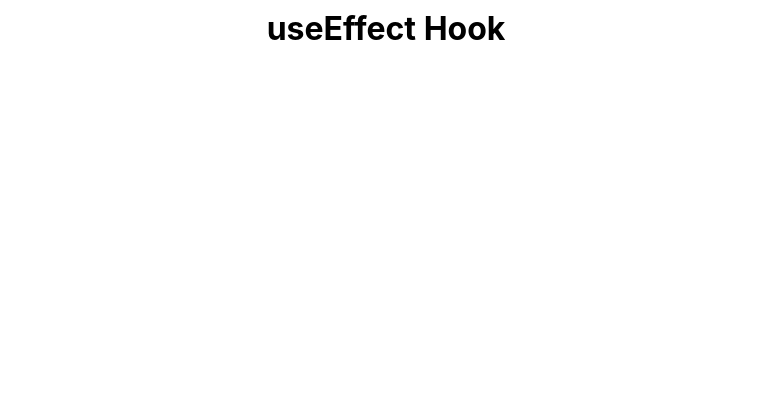
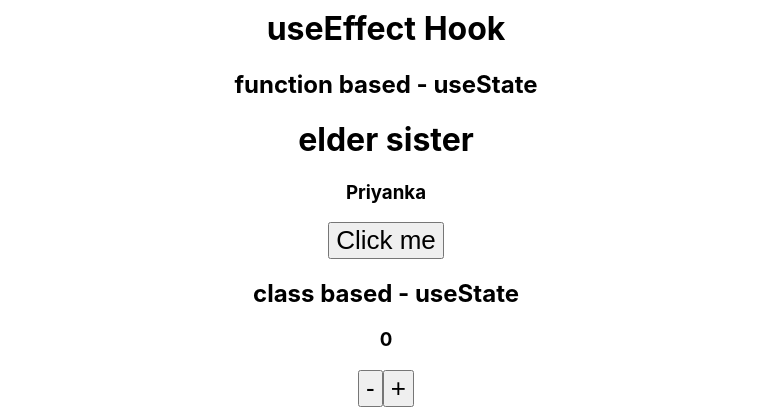
Before and after one commit to neetugond/react-revision, a React (Vite) app in the folder state-mgmt-one/: page / in a window 1280 px wide. Shown: the part 2985-3392 px from the top of the page, without its empty margins (254-1025 px from the left). Before the commit the page ends 3055 px from the top, so only its background shows below. Built offline with nearby package versions, Linux system fonts and the light colour scheme; no server answers.

Commit message:
useState

```diff
--- a/state-mgmt-one/src/App.jsx
+++ b/state-mgmt-one/src/App.jsx
@@ -22,6 +22,7 @@ import ClassHttpRequest from './httpGetRequest/ClassHttpRequest'
 import ClassHttpPost from './httpGetRequest/ClassHttpPost'
 import UseEffectHook from './functionalComponent/UseEffectHook'
 import UseStateHook from './functionalComponent/UseStateHook'
+import { UseState2, Counter } from './functionalComponent/UseState2'
 function App() {
 
   const number = [1, 2, 3, 4, 5];
@@ -53,6 +54,8 @@ function App() {
       {/* hooks*/}
       <UseStateHook></UseStateHook>
       <UseEffectHook></UseEffectHook>
+      <UseState2></UseState2>
+      <Counter></Counter>
 
     </div>
 
--- /dev/null
+++ b/state-mgmt-one/src/functionalComponent/UseState2.jsx
@@ -0,0 +1,56 @@
+import React,{useState} from 'react'
+
+export const UseState2 = () => {
+
+    const [data, setData] = useState("elder sister")
+    const [name, setName] = useState("Priyanka")
+
+    const changeData = () => {
+        setData("younger sister");
+        setName("Neetu")
+    }
+
+    return (
+        <>
+            <h2>function based - useState</h2>
+            <h1>{ data}</h1>
+            <h3>{ name}</h3>
+            <button onClick={changeData}>Click me</button>
+        </>
+    )
+}
+
+export class Counter extends React.Component{
+    constructor() {
+        super();
+        this.state = {
+            count: 0
+        }
+    }
+    handelDec = () => {
+        this.setState(e => ({
+            count: e.count - 1
+
+        }))
+        // or
+
+        // this.setState(() => {
+        //     count:this.state.count-1
+        // })
+    }
+    handleInc = () => {
+        this.setState(e => ({
+            count:e.count+1
+        }))
+    }
+    render() {
+        return (
+            <>
+                <h2>class based - useState</h2>
+                <h3>{this.state.count}</h3>
+                <button onClick={this.handelDec}>-</button>
+                <button onClick={this.handleInc}>+</button>
+            </>
+        )
+    }
+}
```
